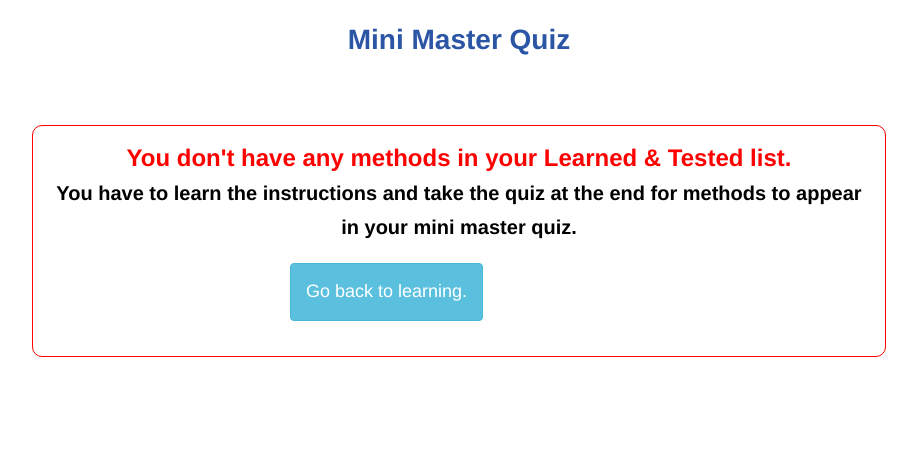
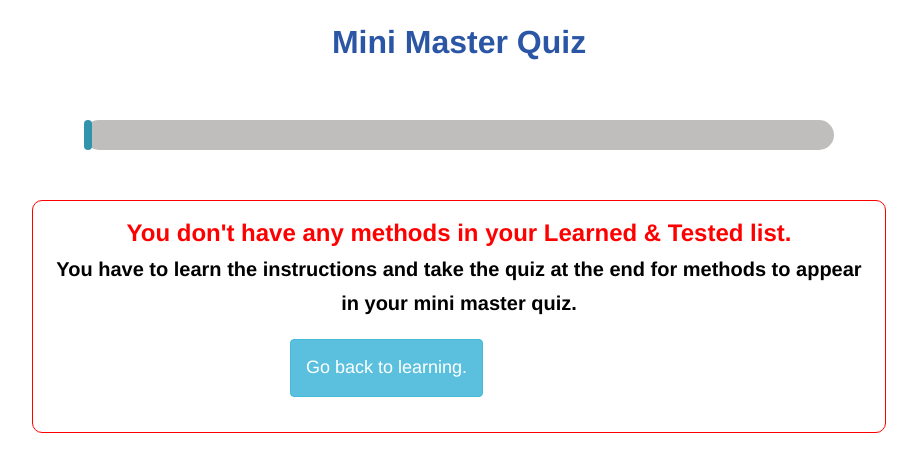
Before and after one commit to eozmen410/brew, a Flask app: page /mini_quiz in a window 1280 px wide. Shown: the part 81-553 px from the top of the page, without its empty margins (181-1098 px from the left). Run offline with Flask 2, Linux system fonts and the light colour scheme; some libraries are stand-ins or nearby versions.

Commit message:
progress feedback for master quiz + info design

```diff
--- a/server.py
+++ b/server.py
@@ -33,7 +33,7 @@ coffee_data = {
         "name": "Chemex",
         "images": ["../static/images/aeropress1.jpg","../static/images/chemex2.jpg","../static/images/chemex3.jpg","../static/images/chemex4.jpg","../static/images/chemex5.jpg","../static/images/chemex6.jpg","../static/images/chemex7.jpg"],
         "nb_steps" : 7,
-        "timer" : [0,0,0,0,0.9,0,0,0,0],
+        "timer" : [0,0,0,0,0.9166667,0,0,0,0],
         "time": "3-4 minutes",
         "lvl" : "Intermediate",
         "qs" : ["Weigh coffee.", "Unfold filter, place it in your Chemex.", "Saturate the filter with warm water. Discard water.", "Pour ground coffee into the filter.", "First of the 4 pours for 45-55 seconds.", "Pour about 200 grams of water in a circular pattern.", "Keep adding water in 200 gram increments." ],
--- a/static/mini_master.js
+++ b/static/mini_master.js
@@ -37,6 +37,9 @@ function pickQs(q, done) {
  var answers = []
  var q_nb = 0;
 function makeQuestion(nb) {
+    var width = (nb+1) / quiz.length *100
+    $("#p_bar").css('width', width + '%')
+    $("#steps").html("Question " + String(nb+1) + " / " + String(quiz.length))
     var q = quiz[nb]['q']
     var a = quiz[nb]['a']
     var w = quiz[nb]['w']
@@ -86,6 +89,8 @@ function shuffleArray(array) {
 
 
 function checkAnswers() {
+    $("#progress").hide()
+    $("#steps").hide()
     $("#quiz-content").empty()
     console.log('checking answers')
     var checking = []
@@ -105,7 +110,7 @@ function checkAnswers() {
         }
         $("#quiz-content").append(q_row)
     }
-    $("#quiz-content").prepend("<div id='score'>You scored:" + parseInt(score/(q_nb)*100)+ "% <br> <a style='margin-right:10px;'class='btn btn-info' href='/wish_list'>Keep Learning Other Methods!</a><a class='btn btn-primary' href='/mini_quiz'>Start Over     <span class='glyphicon glyphicon-repeat'></span></a></div>")
+    $("#quiz-content").prepend("<div id='score'>You scored:" + parseInt(score/(q_nb)*100)+ "% <br> <a style='margin-right:10px;'class='btn btn-info choose' href='/wish_list'>Keep Learning Other Methods!</a><a class='btn btn-primary choose' href='/mini_quiz'>Start Over     <span class='glyphicon glyphicon-repeat'></span></a></div>")
 }
 
 
--- a/templates/mini_master.html
+++ b/templates/mini_master.html
@@ -18,6 +18,23 @@
                 text-align: center;
                 margin: 35px;
 
+            }
+            #progress {
+                width: 60%;
+                background-color: rgb(192, 189, 189);
+                margin-left:auto;
+                margin-right: auto;
+                margin-top: 15px;
+                margin-bottom:35px;
+                color: white;
+                font-size: 18px;
+                border-radius: 15px;
+            }
+            #p_bar {
+                width: 1%;
+                height: 30px;
+                background-color: rgb(50, 147, 172);
+                border-radius: 15px;
             }
             #imgdiv {
                 display: block;
@@ -55,10 +72,17 @@
                 text-align: center;
                 margin-left: auto;
                 margin-right: auto;
-                font-size: 28px;
+                font-size: 32px;
                 font-weight: bolder;
                 color:rgb(43, 85, 165);
-                margin-bottom: 50px;
+                margin-bottom: 30px;
+            }
+            #steps {
+                font-weight: bold;
+                font-size: 24px;
+                color :#00816A;
+                text-align: center;
+                margin-bottom: 25px;
             }
             .question {
                 font-size: 20px;
@@ -148,6 +172,13 @@
                 color : black;
                 font-size: 20px;
             }
+            .choose {
+                margin-left: auto;
+                margin-right: auto;
+                font-size: 18px;
+                padding: 15px;
+                margin: 5px;
+            }
         </style>
         <script type="text/javascript">
             var quiz = {{quiz|tojson}}
@@ -178,6 +209,10 @@
 
          -->
          <div id="method" >Mini Master Quiz</div>
+         <div class='row' id="steps" ></div>
+         <div id="progress">
+            <div id="p_bar"></div>
+    </div>
         <div class="row">
             <div class="col-md-2"></div>
             <div class="col-md-8">
```
Also changed, not shown: static/master_quiz.js (+9 -1 lines), templates/master_quiz.html (+31 -2 lines), templates/quiz.html (+4 -8 lines).
